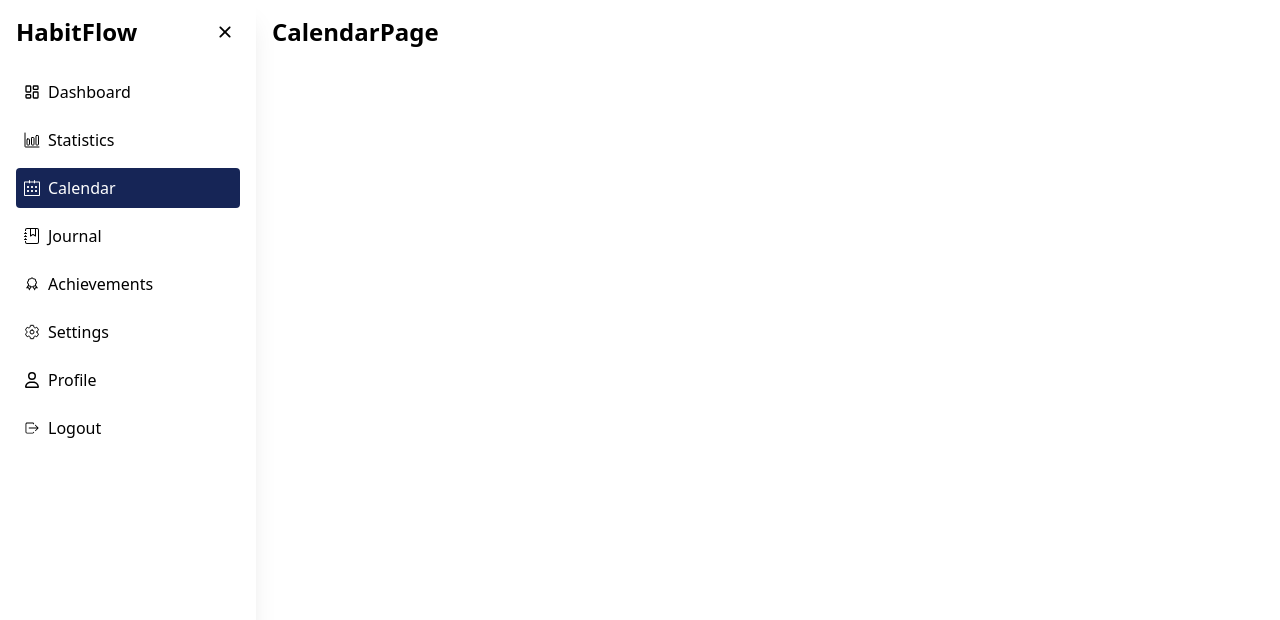
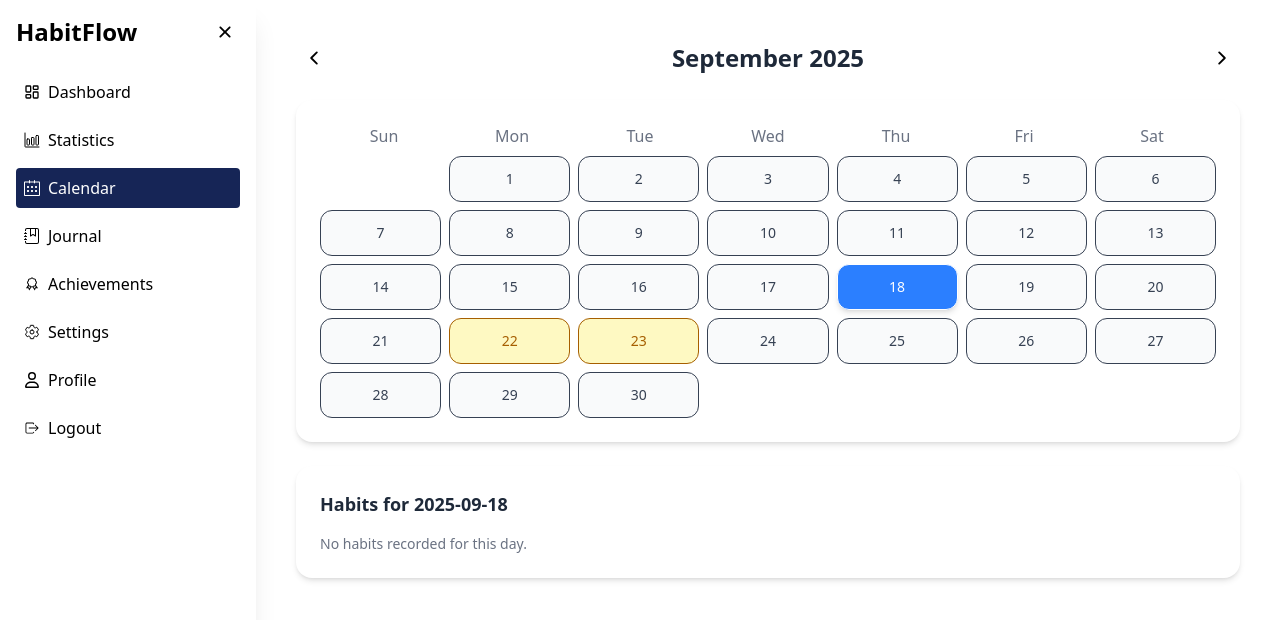
Before and after one commit to juliusmwas/NinjaFood, a React (Vite) app: page / in a window 1280 px wide. Both pictures are taken after a click on the element "Calendar". Shown: the top 620 px of the page. Built offline with nearby package versions, Linux system fonts and the light colour scheme.

Commit message:
Added a journal's page

```diff
--- a/src/Components/pages/CalendarPage.jsx
+++ b/src/Components/pages/CalendarPage.jsx
@@ -1,4 +1,182 @@
+import { useState } from "react";
+import { IoChevronBack, IoChevronForward } from "react-icons/io5";
+
+// Helper: format date as YYYY-MM-DD
+function formatDate(date) {
+  return date.toISOString().split("T")[0];
+}
+
 function CalendarPage() {
-  return <h1 className="text-2xl font-bold">CalendarPage</h1>;
+  const today = new Date();
+
+  // Track selected date
+  const [selectedDate, setSelectedDate] = useState(formatDate(today));
+
+  // Track current displayed month
+  const [currentMonth, setCurrentMonth] = useState(today.getMonth()); // 0 = Jan
+  const [currentYear, setCurrentYear] = useState(today.getFullYear());
+
+  // Example habit data
+  const [habitData, setHabitData] = useState({
+    "2025-09-22": [
+      { name: "Drink Water", done: true },
+      { name: "Read 20 min", done: false },
+    ],
+    "2025-09-23": [
+      { name: "Meditate", done: false },
+      { name: "Run", done: true },
+    ],
+  });
+
+  // Days of week
+  const days = ["Sun", "Mon", "Tue", "Wed", "Thu", "Fri", "Sat"];
+
+  // Build grid
+  const firstDay = new Date(currentYear, currentMonth, 1).getDay();
+  const daysInMonth = new Date(currentYear, currentMonth + 1, 0).getDate();
+
+  // Handle toggle habit
+  const toggleHabit = (date, index) => {
+    setHabitData((prev) => {
+      const habits = [...(prev[date] || [])];
+      habits[index].done = !habits[index].done;
+      return { ...prev, [date]: habits };
+    });
+  };
+
+  // Month navigation
+  const goToPrevMonth = () => {
+    setCurrentMonth((prev) => {
+      if (prev === 0) {
+        setCurrentYear((y) => y - 1);
+        return 11;
+      }
+      return prev - 1;
+    });
+  };
+
+  const goToNextMonth = () => {
+    setCurrentMonth((prev) => {
+      if (prev === 11) {
+        setCurrentYear((y) => y + 1);
+        return 0;
+      }
+      return prev + 1;
+    });
+  };
+
+  // Month names
+  const monthNames = [
+    "January","February","March","April","May","June",
+    "July","August","September","October","November","December"
+  ];
+
+  // Get habits for selected date
+  const habits = habitData[selectedDate] || [];
+
+  return (
+    <div className="max-w-[1000px] mx-auto p-6 space-y-6">
+      {/* Month Header with navigation */}
+      <div className="flex items-center justify-between">
+        <button
+          onClick={goToPrevMonth}
+          className="p-2 rounded-full hover:bg-gray-100 transition"
+        >
+          <IoChevronBack size={20} />
+        </button>
+        <h2 className="text-2xl font-bold text-gray-800">
+          {monthNames[currentMonth]} {currentYear}
+        </h2>
+        <button
+          onClick={goToNextMonth}
+          className="p-2 rounded-full hover:bg-gray-100 transition"
+        >
+          <IoChevronForward size={20} />
+        </button>
+      </div>
+
+      {/* Calendar Card */}
+      <div className="bg-white rounded-2xl shadow-md p-6">
+        {/* Weekday Header */}
+        <div className="grid grid-cols-7 text-center font-medium text-gray-500 mb-2">
+          {days.map((d) => (
+            <div key={d}>{d}</div>
+          ))}
+        </div>
+
+        {/* Calendar Grid */}
+        <div className="grid grid-cols-7 gap-2">
+          {/* Empty cells */}
+          {Array.from({ length: firstDay }).map((_, i) => (
+            <div key={`empty-${i}`} />
+          ))}
+
+          {/* Days */}
+          {Array.from({ length: daysInMonth }).map((_, i) => {
+            const day = i + 1;
+            const dateKey = formatDate(new Date(currentYear, currentMonth, day));
+            const isSelected = selectedDate === dateKey;
+            const hasHabits = habitData[dateKey];
+            const progress =
+              hasHabits && hasHabits.length > 0
+                ? hasHabits.filter((h) => h.done).length / hasHabits.length
+                : 0;
+
+            return (
+              <button
+                key={day}
+                onClick={() => setSelectedDate(dateKey)}
+                className={`p-3 rounded-xl border transition text-sm font-medium
+                  ${isSelected ? "bg-blue-500 text-white shadow-md" : ""}
+                  ${!isSelected && progress === 1 ? "bg-green-100 text-green-700" : ""}
+                  ${!isSelected && progress > 0 && progress < 1 ? "bg-yellow-100 text-yellow-700" : ""}
+                  ${!isSelected && progress === 0 ? "bg-gray-50 text-gray-700 hover:bg-gray-100" : ""}
+                `}
+              >
+                {day}
+              </button>
+            );
+          })}
+        </div>
+      </div>
+
+      {/* Habit Checklist Card */}
+      <div className="bg-white rounded-2xl shadow-md p-6">
+        <h3 className="font-semibold text-lg mb-4 text-gray-800">
+          Habits for {selectedDate}
+        </h3>
+        {habits.length === 0 ? (
+          <p className="text-gray-500 text-sm">No habits recorded for this day.</p>
+        ) : (
+          <ul className="space-y-3">
+            {habits.map((habit, i) => (
+              <li
+                key={i}
+                className="flex items-center justify-between p-3 rounded-lg border hover:bg-gray-50 transition"
+              >
+                <div className="flex items-center gap-3">
+                  <input
+                    type="checkbox"
+                    checked={habit.done}
+                    onChange={() => toggleHabit(selectedDate, i)}
+                    className="w-5 h-5 accent-blue-500"
+                  />
+                  <span
+                    className={`text-gray-700 ${habit.done ? "line-through text-gray-400" : ""}`}
+                  >
+                    {habit.name}
+                  </span>
+                </div>
+                {habit.done && (
+                  <span className="text-green-600 text-sm font-medium">✔ Done</span>
+                )}
+              </li>
+            ))}
+          </ul>
+        )}
+      </div>
+    </div>
+  );
 }
+
 export default CalendarPage;
--- a/src/Components/pages/JournalPage.jsx
+++ b/src/Components/pages/JournalPage.jsx
@@ -1,4 +1,113 @@
+import { useState } from "react";
+import { FaSmile, FaMeh, FaFrown, FaRegSave } from "react-icons/fa";
+
 function JournalPage() {
-  return <h1 className="text-2xl font-bold">JournalPage</h1>;
+  const [entries, setEntries] = useState([]);
+  const [mood, setMood] = useState(null);
+  const [text, setText] = useState("");
+
+  const today = new Date().toLocaleDateString();
+
+  const addEntry = () => {
+    if (!text.trim()) return;
+    const newEntry = {
+      id: Date.now(),
+      date: today,
+      mood,
+      text,
+    };
+    setEntries([newEntry, ...entries]); // add on top
+    setText("");
+    setMood(null);
+  };
+
+  return (
+    <div className="max-w-[900px] mx-auto p-6">
+      {/* ===== Today’s Journal ===== */}
+      <div className="bg-white shadow-md rounded-xl p-6 mb-8">
+        <h2 className="text-2xl font-semibold mb-4">
+          Today’s Journal — {today}
+        </h2>
+
+        {/* Mood selector */}
+        <div className="flex gap-4 mb-4">
+          <button
+            onClick={() => setMood("happy")}
+            className={`p-3 rounded-full ${
+              mood === "happy" ? "bg-green-200" : "bg-gray-100"
+            }`}
+          >
+            <FaSmile className="text-2xl text-green-500" />
+          </button>
+          <button
+            onClick={() => setMood("neutral")}
+            className={`p-3 rounded-full ${
+              mood === "neutral" ? "bg-yellow-200" : "bg-gray-100"
+            }`}
+          >
+            <FaMeh className="text-2xl text-yellow-500" />
+          </button>
+          <button
+            onClick={() => setMood("sad")}
+            className={`p-3 rounded-full ${
+              mood === "sad" ? "bg-red-200" : "bg-gray-100"
+            }`}
+          >
+            <FaFrown className="text-2xl text-red-500" />
+          </button>
+        </div>
+
+        {/* Textarea */}
+        <textarea
+          value={text}
+          onChange={(e) => setText(e.target.value)}
+          placeholder="Write your thoughts..."
+          className="w-full h-32 p-3 rounded-lg border border-gray-300 focus:outline-none focus:ring-2 focus:ring-blue-400"
+        />
+
+        {/* Save button */}
+        <div className="flex justify-end mt-4">
+          <button
+            onClick={addEntry}
+            className="flex items-center gap-2 bg-blue-500 text-white px-4 py-2 rounded-lg shadow hover:bg-blue-600 transition"
+          >
+            <FaRegSave /> Save Entry
+          </button>
+        </div>
+      </div>
+
+      {/* ===== Past Entries ===== */}
+      <div className="space-y-4">
+        <h3 className="text-xl font-semibold mb-2">Past Entries</h3>
+        {entries.length === 0 ? (
+          <p className="text-gray-500">No journal entries yet.</p>
+        ) : (
+          entries.map((entry) => (
+            <div
+              key={entry.id}
+              className="bg-gray-50 border rounded-xl p-4 shadow-sm"
+            >
+              <div className="flex items-center justify-between mb-2">
+                <span className="font-medium">{entry.date}</span>
+                <span>
+                  {entry.mood === "happy" && (
+                    <FaSmile className="text-green-500 text-lg" />
+                  )}
+                  {entry.mood === "neutral" && (
+                    <FaMeh className="text-yellow-500 text-lg" />
+                  )}
+                  {entry.mood === "sad" && (
+                    <FaFrown className="text-red-500 text-lg" />
+                  )}
+                </span>
+              </div>
+              <p className="text-gray-700">{entry.text}</p>
+            </div>
+          ))
+        )}
+      </div>
+    </div>
+  );
 }
+
 export default JournalPage;
```
